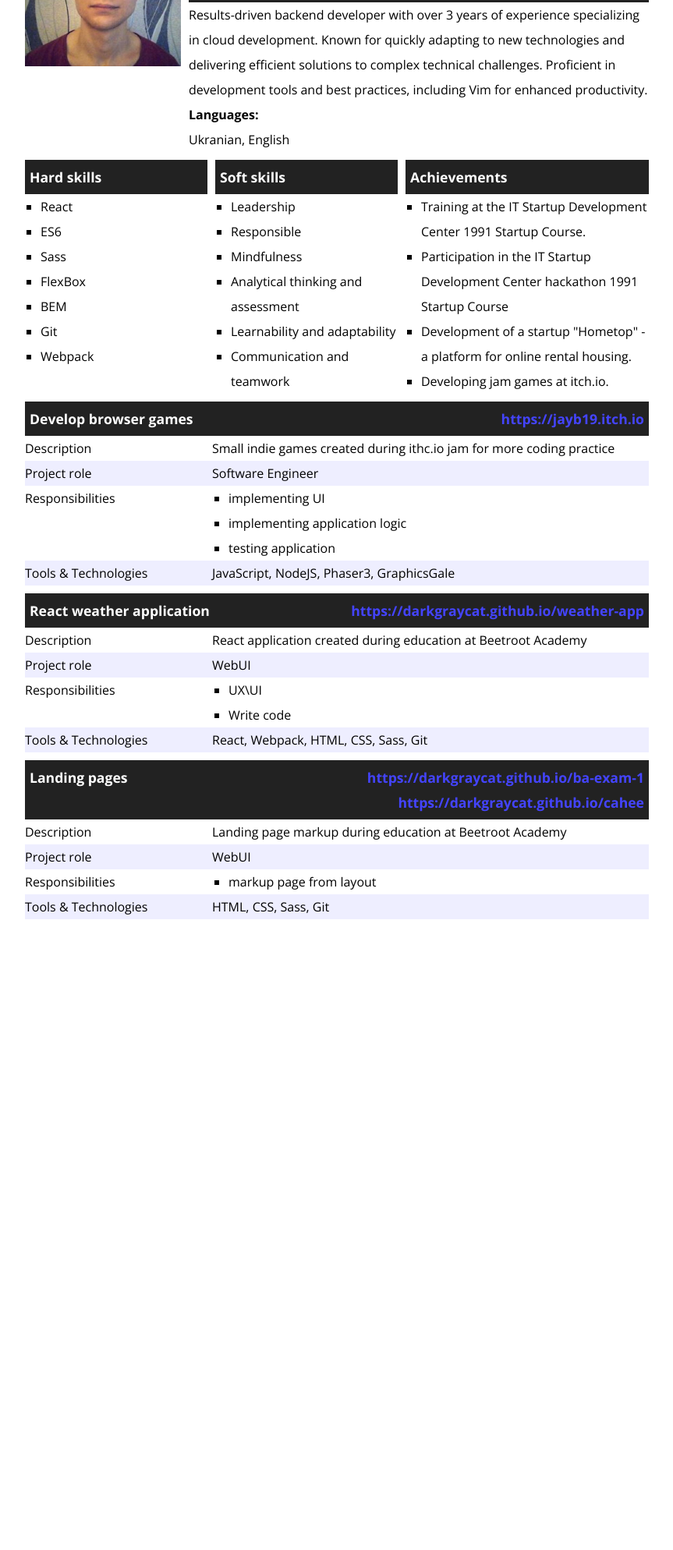
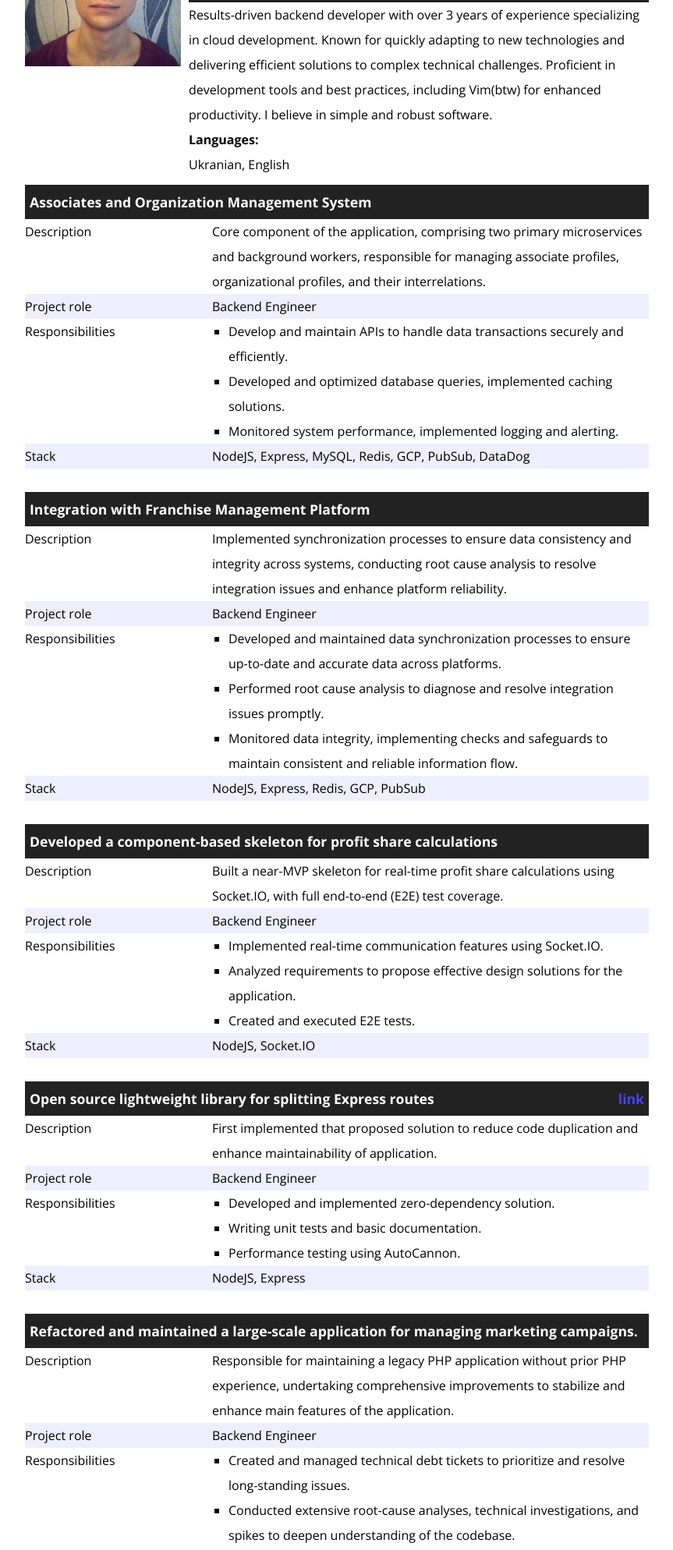
Before and after one commit to darkgraycat/cv, a website: page index.html in a window 1280 px wide. Shown: the part 233-2221 px from the top of the page at 78% size, without its empty margins (208-1071 px from the left). Before the commit the page ends 1432 px from the top, so only its background shows below. Drawn offline with nearby package versions, Linux system fonts and the light colour scheme.

Commit message:
: update jobs

```diff
--- a/index.html
+++ b/index.html
@@ -31,8 +31,9 @@
                         Results-driven backend developer with over 3 years of experience specializing in cloud development.
                         Known for quickly adapting to new technologies and delivering efficient solutions to complex
                         technical challenges.
-                        Proficient in development tools and best practices, including Vim for enhanced
+                        Proficient in development tools and best practices, including Vim(btw) for enhanced
                         productivity.
+                        I believe in simple and robust software.
                     </p>
                     <p>
                         <b>Languages:</b><br> Ukranian, English
@@ -40,130 +41,168 @@
                 </div>
             </div>
 
-            <!-- skills -->
-            <div class="skills">
-                <div class="skills__container container">
-                    <div class="skills__title title">Hard skills</div>
-                    <ul class="skills__list">
-                        <li>React</li>
-                        <li>ES6</li>
-                        <li>Sass</li>
-                        <li>FlexBox</li>
-                        <li>BEM</li>
-                        <li>Git</li>
-                        <li>Webpack</li>
-                    </ul>
-
-                </div>
-                <div class="skills__container container">
-                    <div class="skills__title title">Soft skills</div>
-                    <ul class="skills__list">
-                        <li>Leadership</li>
-                        <li>Responsible</li>
-                        <li>Mindfulness</li>
-                        <li>Analytical thinking and assessment</li>
-                        <li>Learnability and adaptability</li>
-                        <li>Communication and teamwork</li>
-                    </ul>
-                </div>
-                <div class="skills__container container">
-                    <div class="skills__title title">Achievements</div>
-                    <ul class="skills__list">
-                        <li>Training at the IT Startup Development Center 1991 Startup Course.</li>
-                        <li>Participation in the IT Startup Development Center hackathon 1991 Startup Course</li>
-                        <li>Development of a startup "Hometop" - a platform for online rental housing.</li>
-                        <li>Developing jam games at itch.io.</li>
-                    </ul>
-                </div>
-            </div>
-
             <!-- works -->
             <div class="works">
 
                 <div class="works__title title">
-                    Develop browser games
-                    <a href="https://jayb19.itch.io">
-                        https://jayb19.itch.io
-                    </a>
+                    Associates and Organization Management System
                 </div>
                 <div class="works__container container">
                     <div class="works__row">
                         <p>Description</p>
-                        <p>Small indie games created during ithc.io jam for more coding practice</p>
+                        <p>Core component of the application, comprising two primary microservices and background workers, responsible for managing associate profiles, organizational profiles, and their interrelations.</p>
                     </div>
                     <div class="works__row">
                         <p>Project role</p>
-                        <p>Software Engineer</p>
+                        <p>Backend Engineer</p>
                     </div>
                     <div class="works__row">
                         <p>Responsibilities</p>
                         <ul class="works__list">
-                            <li>implementing UI</li>
-                            <li>implementing application logic</li>
-                            <li>testing application</li>
+                            <li>Develop and maintain APIs to handle data transactions securely and efficiently.</li>
+                            <li>Developed and optimized database queries, implemented caching solutions.</li>
+                            <li>Monitored system performance, implemented logging and alerting.</li>
                         </ul>
                     </div>
                     <div class="works__row">
-                        <p>Tools & Technologies</p>
-                        <p>JavaScript, NodeJS, Phaser3, GraphicsGale</p>
+                        <p>Stack</p>
+                        <p>NodeJS, Express, MySQL, Redis, GCP, PubSub, DataDog</p>
                     </div>
                 </div>
 
                 <div class="works__title title">
-                    React weather application
-                    <a href="https://darkgraycat.github.io/weather-app/">
-                        https://darkgraycat.github.io/weather-app
-                    </a>
+                    Integration with Franchise Management Platform
                 </div>
                 <div class="works__container container">
                     <div class="works__row">
                         <p>Description</p>
-                        <p>React application created during education at Beetroot Academy</p>
+                        <p>Implemented synchronization processes to ensure data consistency and integrity across systems, conducting root cause analysis to resolve integration issues and enhance platform reliability.</p>
                     </div>
                     <div class="works__row">
                         <p>Project role</p>
-                        <p>WebUI</p>
+                        <p>Backend Engineer</p>
                     </div>
                     <div class="works__row">
                         <p>Responsibilities</p>
                         <ul class="works__list">
-                            <li>UX\UI</li>
-                            <li>Write code</li>
+                            <li>Developed and maintained data synchronization processes to ensure up-to-date and accurate data across platforms.</li>
+                            <li>Performed root cause analysis to diagnose and resolve integration issues promptly.</li>
+                            <li>Monitored data integrity, implementing checks and safeguards to maintain consistent and reliable information flow.</li>
                         </ul>
                     </div>
                     <div class="works__row">
-                        <p>Tools & Technologies</p>
-                        <p>React, Webpack, HTML, CSS, Sass, Git</p>
+                        <p>Stack</p>
+                        <p>NodeJS, Express, Redis, GCP, PubSub</p>
                     </div>
                 </div>
 
                 <div class="works__title title">
-                    Landing pages
-                    <a href="https://darkgraycat.github.io/ba-exam-1/">
-                        https://darkgraycat.github.io/ba-exam-1
-                    </a>
-                    <a href="https://darkgraycat.github.io/cahee/">
-                        https://darkgraycat.github.io/cahee
-                    </a>
+                    Developed a component-based skeleton for profit share calculations
                 </div>
                 <div class="works__container container">
                     <div class="works__row">
                         <p>Description</p>
-                        <p>Landing page markup during education at Beetroot Academy</p>
+                        <p>Built a near-MVP skeleton for real-time profit share calculations using Socket.IO, with full end-to-end (E2E) test coverage.</p>
                     </div>
                     <div class="works__row">
                         <p>Project role</p>
-                        <p>WebUI</p>
+                        <p>Backend Engineer</p>
                     </div>
                     <div class="works__row">
                         <p>Responsibilities</p>
                         <ul class="works__list">
-                            <li>markup page from layout</li>
+                            <li>Implemented real-time communication features using Socket.IO.</li>
+                            <li>Analyzed requirements to propose effective design solutions for the application.</li>
+                            <li>Created and executed E2E tests.</li>
                         </ul>
                     </div>
                     <div class="works__row">
-                        <p>Tools & Technologies</p>
-                        <p>HTML, CSS, Sass, Git</p>
+                        <p>Stack</p>
+                        <p>NodeJS, Socket.IO</p>
+                    </div>
+                </div>
+
+                <div class="works__title title">
+                    Open source lightweight library for splitting Express routes
+                    <a href="https://www.npmjs.com/package/split-route">link</a>
+                </div>
+                <div class="works__container container">
+                    <div class="works__row">
+                        <p>Description</p>
+                        <p>First implemented that proposed solution to reduce code duplication and enhance maintainability of application.</p>
+                    </div>
+                    <div class="works__row">
+                        <p>Project role</p>
+                        <p>Backend Engineer</p>
+                    </div>
+                    <div class="works__row">
+                        <p>Responsibilities</p>
+                        <ul class="works__list">
+                            <li>Developed and implemented zero-dependency solution.</li>
+                            <li>Writing unit tests and basic documentation.</li>
+                            <li>Performance testing using AutoCannon.</li>
+                        </ul>
+                    </div>
+                    <div class="works__row">
+                        <p>Stack</p>
+                        <p>NodeJS, Express</p>
+                    </div>
+                </div>
+
+                <div class="works__title title">
+                    Refactored and maintained a large-scale application for managing marketing campaigns.
+                </div>
+                <div class="works__container container">
+                    <div class="works__row">
+                        <p>Description</p>
+                        <p>Responsible for maintaining a legacy PHP application without prior PHP experience, undertaking comprehensive improvements to stabilize and enhance main features of the application.</p>
+                    </div>
+                    <div class="works__row">
+                        <p>Project role</p>
+                        <p>Backend Engineer</p>
+                    </div>
+                    <div class="works__row">
+                        <p>Responsibilities</p>
+                        <ul class="works__list">
+                            <li>Created and managed technical debt tickets to prioritize and resolve long-standing issues.</li>
+                            <li>Conducted extensive root-cause analyses, technical investigations, and spikes to deepen understanding of the codebase.</li>
+                            <li>Documented critical insights and maintenance processes to support ongoing stability.</li>
+                            <li>Performed targeted refactoring to improve code structure and reduce future maintenance complexity.</li>
+                            <li>Built reusable HTTP client wrapper and result handling utilities to simplify API requests and response processing.</li>
+                            <li>Developed a factory pattern for flexible and consistent HTTP client instantiation.</li>
+                            <li>Created a robust logging utility to improve debugging and system monitoring with DataDog.</li>
+                        </ul>
+                    </div>
+                    <div class="works__row">
+                        <p>Stack</p>
+                        <p>PHP7.4, Laravel 5, MySQL, Redis, DataDog</p>
+                    </div>
+                </div>
+
+                <div class="works__title title">
+                    Integration with distributed marketing platform to streamline and automate digital campaign management
+                </div>
+                <div class="works__container container">
+                    <div class="works__row">
+                        <p>Description</p>
+                        <p>Optimized integration with a distributed marketing platform by enhancing data synchronization, improving system reliability, and identifying root causes of key issues.</p>
+                    </div>
+                    <div class="works__row">
+                        <p>Project role</p>
+                        <p>Backend Engineer</p>
+                    </div>
+                    <div class="works__row">
+                        <p>Responsibilities</p>
+                        <ul class="works__list">
+                            <li>Refined data sync processes to ensure accuracy and consistency across systems.</li>
+                            <li>Improved code structure and efficiency through targeted refactoring efforts.</li>
+                            <li>Maintained robust integration workflows, monitoring and troubleshooting to support seamless operation.</li>
+                            <li>Developed a caching mechanism to store hashed payload values, cutting redundant API requests.</li>
+                        </ul>
+                    </div>
+                    <div class="works__row">
+                        <p>Stack</p>
+                        <p>NodeJS, Express, Redis, PubSub, DataDog</p>
                     </div>
                 </div>
 
--- a/scss/main.scss
+++ b/scss/main.scss
@@ -99,6 +99,7 @@ a {
 
   &__container {
     width: 100%;
+    padding-bottom: 20px;
     &>:nth-child(even) {
       background-color: #eef;
     }
```
Also changed, not shown: css/style.css, 1 other file.
